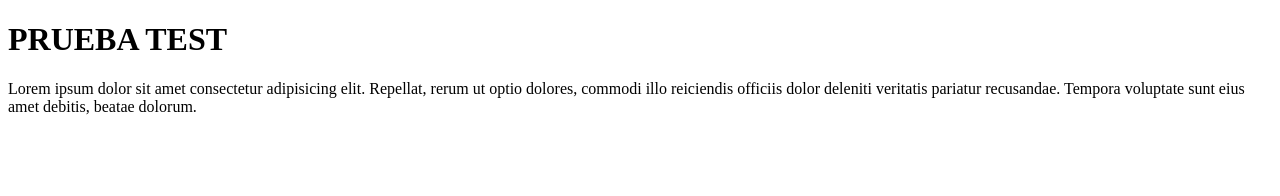
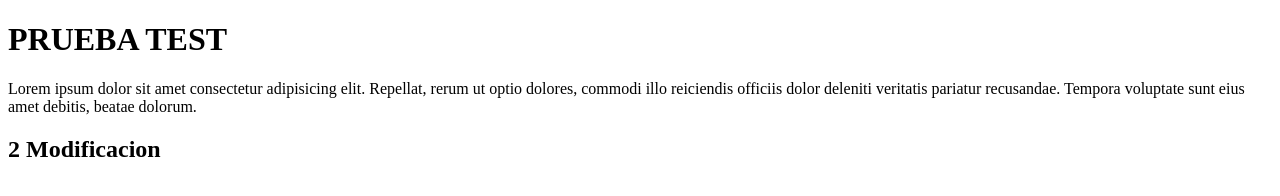
Before and after one commit to mzarragao/GitHub_Mazao, a plain HTML site: page index.html in a window 1280 px wide. Drawn offline with Linux system fonts and the light colour scheme.

Commit message:
2 Cambio

```diff
--- a/index.html
+++ b/index.html
@@ -9,5 +9,6 @@
 <body>
     <h1>PRUEBA TEST</h1>
     <p>Lorem ipsum dolor sit amet consectetur adipisicing elit. Repellat, rerum ut optio dolores, commodi illo reiciendis officiis dolor deleniti veritatis pariatur recusandae. Tempora voluptate sunt eius amet debitis, beatae dolorum.</p>
+    <h2>2 Modificacion</h2>
 </body>
 </html>
```
